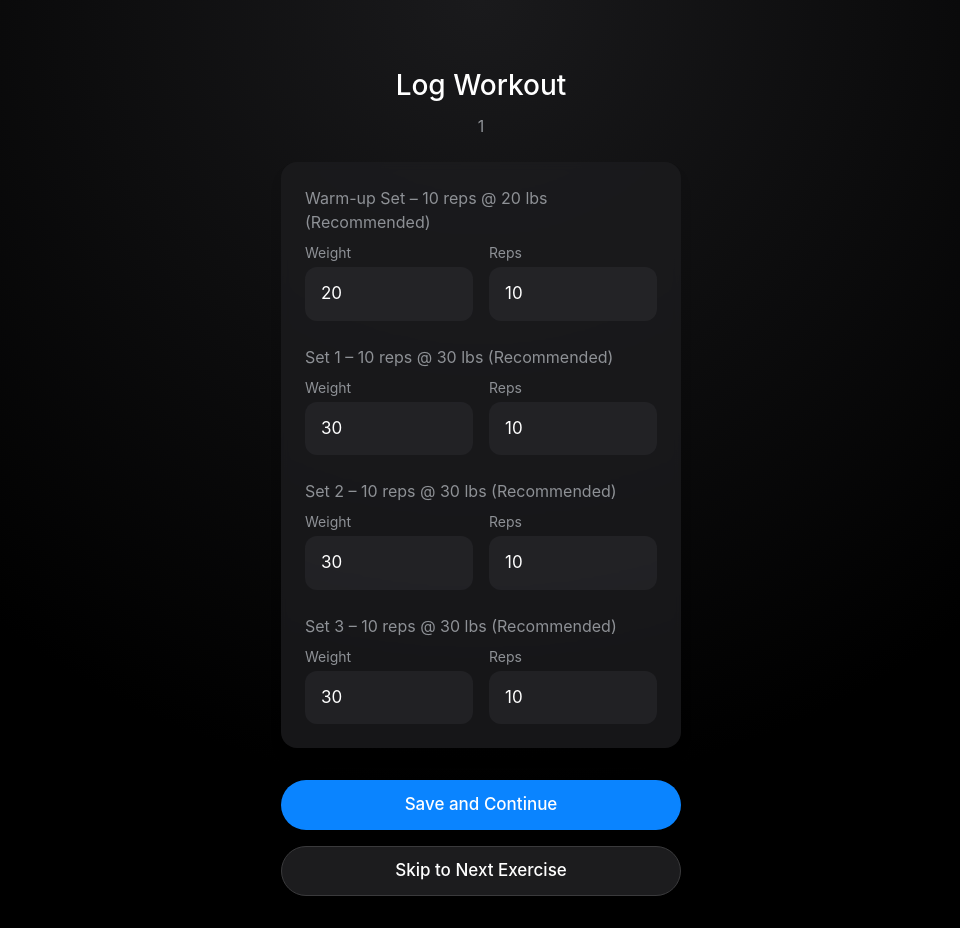
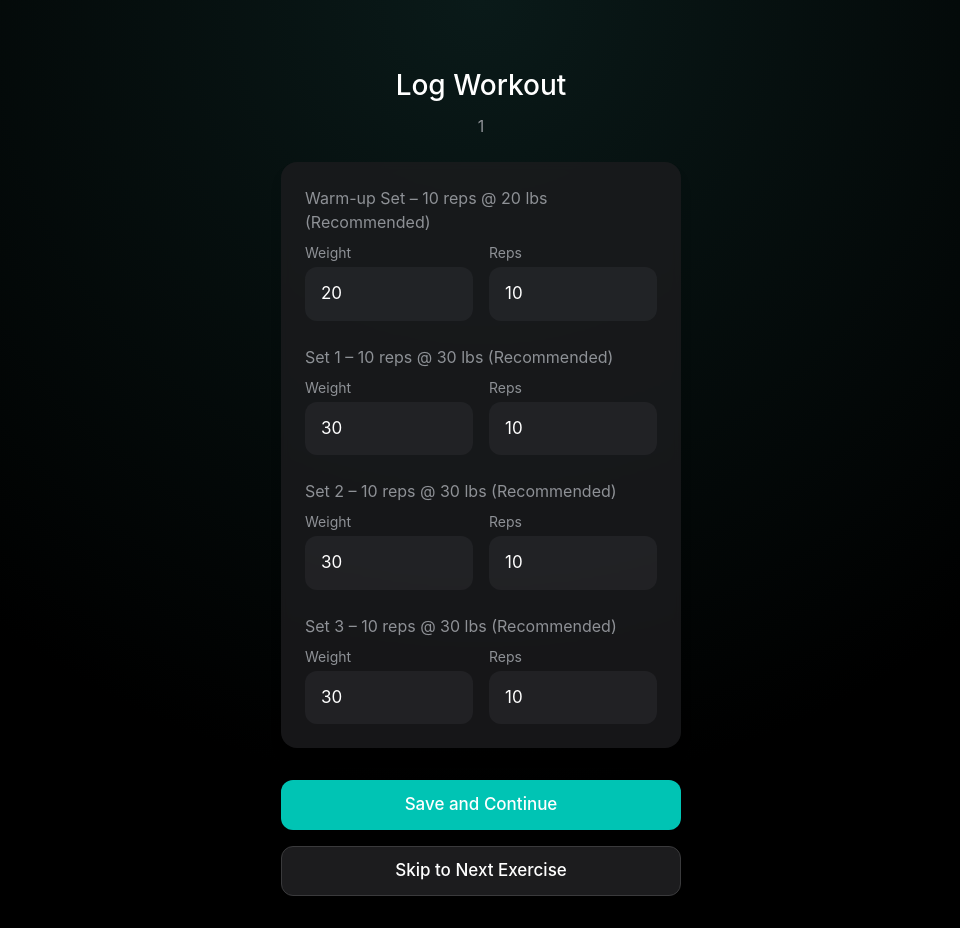
Before and after one commit to Cintegras/formcoach-dev, a React (Vite) app: page /workout-tracking/1 in a window 1280 px wide. Shown: the whole page, without its empty margins (159-1119 px from the left). Built offline with nearby package versions, Linux system fonts and the light colour scheme.

Commit message:
Implement the plan
Implement the changes as per the plan.

```diff
--- a/src/components/PageContainer.tsx
+++ b/src/components/PageContainer.tsx
@@ -11,7 +11,7 @@ const PageContainer: React.FC<PageContainerProps> = ({ children, className = ""
     <div
       className={`min-h-screen px-5 py-8 bg-[#000000] text-white ${className}`}
       style={{
-        backgroundImage: "radial-gradient(circle at top, #1a1a1c 0%, #000000 70%)",
+        backgroundImage: "radial-gradient(circle at top, #0A1A19 0%, #000000 70%)",
       }}
     >
       <div className="max-w-[400px] mx-auto">{children}</div>
--- a/src/components/PrimaryButton.tsx
+++ b/src/components/PrimaryButton.tsx
@@ -23,8 +23,8 @@ const PrimaryButton: React.FC<PrimaryButtonProps> = ({
     w-full
     h-[50px]
     text-center
-    rounded-full
-    bg-[#0A84FF]
+    rounded-xl
+    bg-[#00C4B4]
     text-white
     font-medium
     text-[17px]
--- a/src/components/SecondaryButton.tsx
+++ b/src/components/SecondaryButton.tsx
@@ -23,7 +23,7 @@ const SecondaryButton: React.FC<SecondaryButtonProps> = ({
     w-full
     h-[50px]
     text-center
-    rounded-full
+    rounded-xl
     bg-[#1C1C1E]
     border
     border-[#3A3A3C]
--- a/src/components/ui/input.tsx
+++ b/src/components/ui/input.tsx
@@ -9,7 +9,7 @@ const Input = React.forwardRef<HTMLInputElement, React.ComponentProps<"input">>(
       <input
         type={type}
         className={cn(
-          "flex h-12 w-full rounded-xl border border-[#3A3A3C] bg-[#1C1C1E] px-4 py-3 text-base text-white ring-offset-background placeholder:text-[#8E8E93] focus-visible:outline-none focus-visible:border-[#0A84FF] focus-visible:ring-1 focus-visible:ring-[#0A84FF] disabled:cursor-not-allowed disabled:opacity-50 transition-colors",
+          "flex h-12 w-full rounded-xl border border-[#3A3A3C] bg-[#1C1C1E] px-4 py-3 text-base text-white ring-offset-background placeholder:text-[#8E8E93] focus-visible:outline-none focus-visible:border-[#00C4B4] focus-visible:ring-1 focus-visible:ring-[#00C4B4] disabled:cursor-not-allowed disabled:opacity-50 transition-colors",
           className
         )}
         ref={ref}
```
